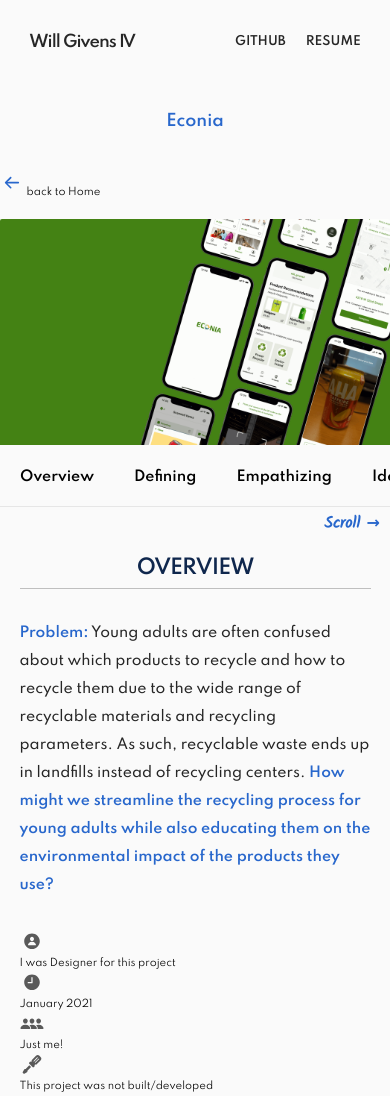
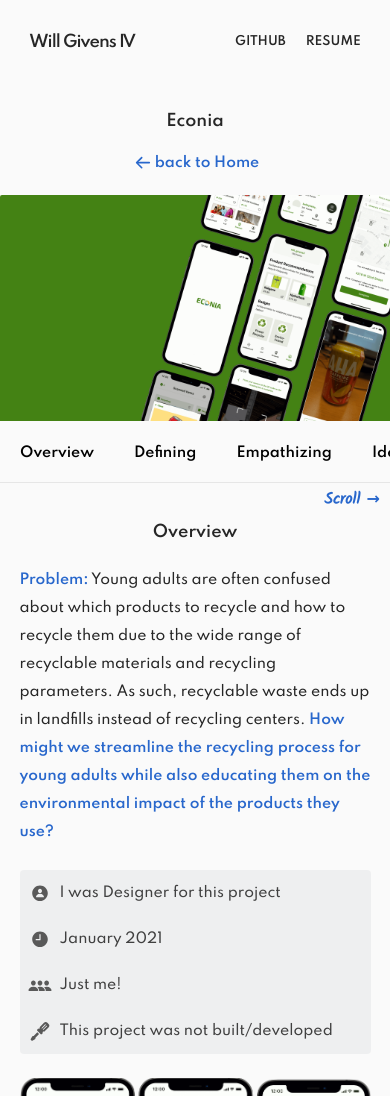
Before and after one commit to wagivens/portfolio, a website: page projects/econia/econia.html in a window 390 px wide. Shown: the top 1096 px of the page. Drawn offline with Linux system fonts and the light colour scheme.

Commit message:
update project page styling

```diff
--- a/projects/projects.css
+++ b/projects/projects.css
@@ -22,7 +22,7 @@
     width: clamp(50%, 60ch, 90%);
     margin-top: 1.5rem;
     margin-left: 3rem;
-    line-height: 3rem;
+    line-height: 2.8rem;
     font-weight: 500;
 }
 
@@ -99,37 +99,48 @@
 
 .project-title {
     font-size: clamp(1.6rem, 3vw, 2rem);
-    color: var(--blue);
-    margin: 4rem 0;
+    color: var(--black);
+    margin: 4rem 0 2rem;
     text-align: center;
 }
 
+.home-backlink {
+    font-size: clamp(1.4rem, 2.4vw, 2rem);
+    margin: 0 auto;
+    text-align: center;
+    display: flex;
+    justify-content: center;
+    align-items: center;
+    color: var(--blue);
+}
+
+.home-backlink a {
+    font-weight: 600;
+}
+
 .section__title, .subsection__title {
-    color: hsl(217, 67%, 18%);
+    font-size: 1.6rem;
+    font-weight: 600;
+    text-align: left;
+    letter-spacing: -5%;
+    color: var(--black);
     margin: 0 auto;
     width: 50%;
 }
 
 .section__title {
-    text-transform: uppercase;
     text-align: center;
-    font-size: 2rem;
-    letter-spacing: -.1rem;
-    border-bottom: .1rem solid var(--gray-light);
-    padding-bottom: .8rem;
 }
 
 .subsection__title{
-    text-align: left;
-    font-size: 1.8rem;
-    font-weight: 600;
+    color: hsl(0, 0%, 40%);
 }
 
 .main-paragraph {
     font-size: 1.6rem;
     font-weight: 500;
     color: var(--black);
-    line-height: 2.8rem;
+    line-height: 3rem;
     width: 50%;
     max-width: 70ch;
     margin: 0 auto;
@@ -138,7 +149,7 @@
 /* Media */
 .project-banner {
     width: 100%;
-    max-width: 120rem;
+    max-width: 200rem;
     margin: 2rem auto 0;
     border-radius: .2rem;
     overflow: hidden;
@@ -148,6 +159,43 @@
     width: 100%;
     object-fit: cover;
     object-position: center;
+}
+
+.idea-box {
+    width: 40%;
+}
+
+.idea-box__img-container {
+    display: flex;
+    justify-content: center;
+    align-items: center;
+    border: .1rem solid #E6E6E6;
+    border-radius: .4rem;
+    padding: 2rem 7.2rem;
+}
+
+.idea-box__img-container img {
+    max-width: 100%;
+}
+
+.idea-box__caption {
+    display: flex;
+    align-items: flex-start;
+    font-size: clamp(1.2rem, 2vw, 1.4rem);
+    color: var(--blue);
+    font-weight: 500;
+    line-height: clamp(1.75 * 1.2rem, 1.75 * 2vw, 1.75 * 1.4rem);
+    letter-spacing: -5%;
+    margin-top: .8rem;
+}
+
+.idea-box__caption:first-child {
+    min-height: fit-content;
+    min-width: fit-content;
+}
+
+.idea-box__caption p {
+    margin-left: .8rem;
 }
 
 .figure-container {
@@ -183,6 +231,7 @@
     font-weight: 600;
     line-height: 175%;
     width: 90%;
+    max-width: 57ch;
 }
 
 .figcap-title
@@ -192,9 +241,40 @@
 }
 
 /* Elements */
+.project-info {
+    width: 35%;
+    margin: 0 auto;
+    background-color: hsla(216, 10%, 90%, .5);
+    border-radius: .4rem;
+}
+
+/* .project-info > * {
+    margin: 1.6rem 0;
+} */
+
+.info-line {
+    width: 100%;
+    display: flex;
+    justify-content: flex-start;
+    align-items: center;
+    font-size: clamp(1.4rem, 2vw, 1.6rem);
+    line-height: 3rem;
+    font-weight: 500;
+    color: var(--gray-dark);
+}
+
+.info-line > * {
+    margin-left: .8rem;
+    padding: .8rem 0;
+}
+
 .case-study__section {
     width: 100%;
-    margin-top: 5rem;
+    margin-top: 4rem;
+}
+
+.case-study__section > *:not(:first-child) {
+    margin: 2.4rem auto 0;
 }
 
 .problem-statement, .info-tidbits {
@@ -218,10 +298,6 @@
 /* .case-study__section > * {
     width: 100%;
 } */
-
-.case-study__section > *:not(:first-child) {
-    margin-top: 3rem;
-}
 
 /* @media (prefers-color-scheme: dark)
 {
@@ -319,6 +395,10 @@
     }
 
     /* Media */
+    .idea-box {
+        width: 100%;
+    }
+
     .figure-container {
         flex-direction: column;
     }
@@ -335,4 +415,10 @@
     {
         width: 100%;
     }
+
+    /* Elements */
+    .project-info {
+        width: 100%;
+        padding: 0;
+    }
 }
```
